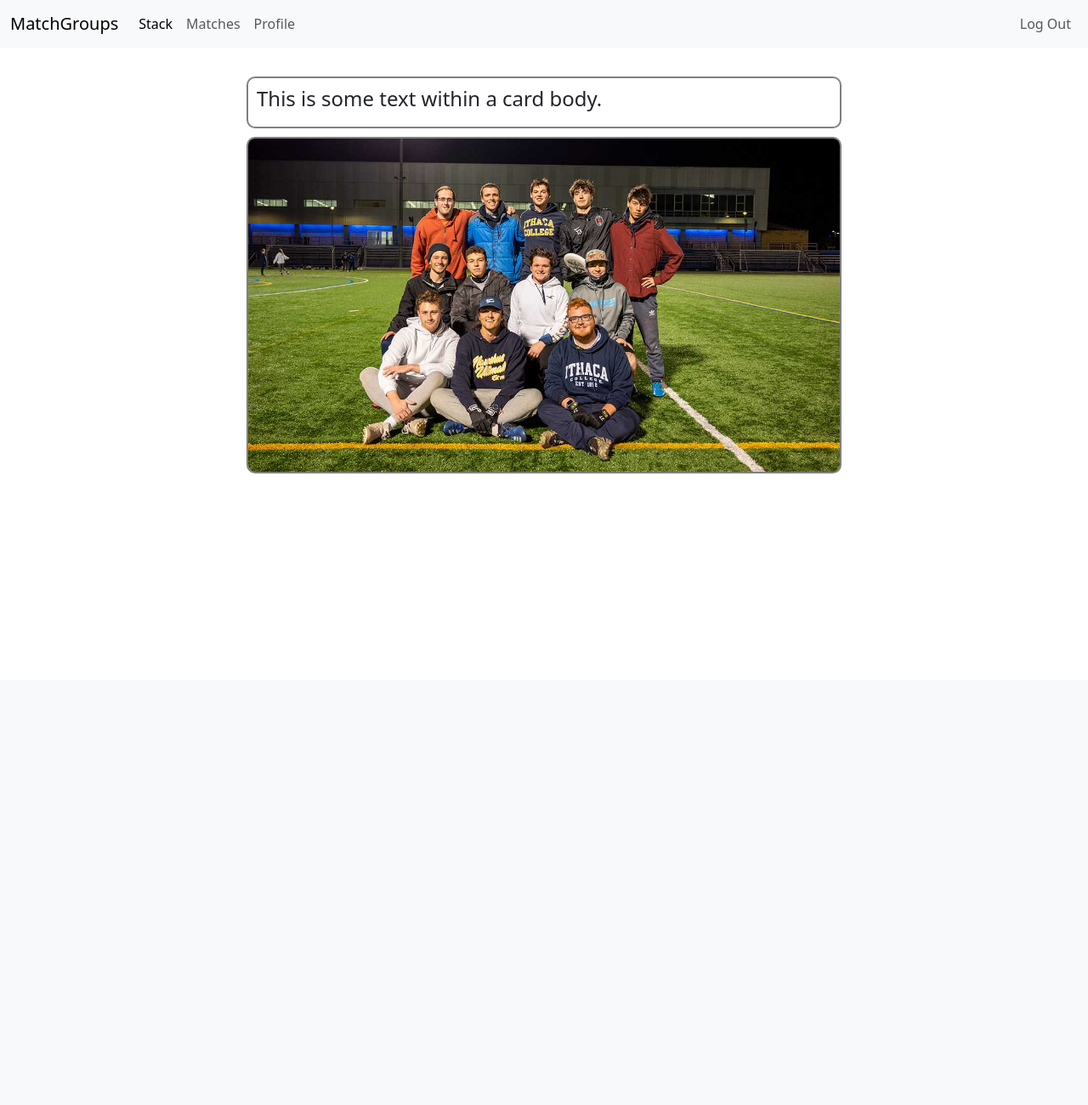
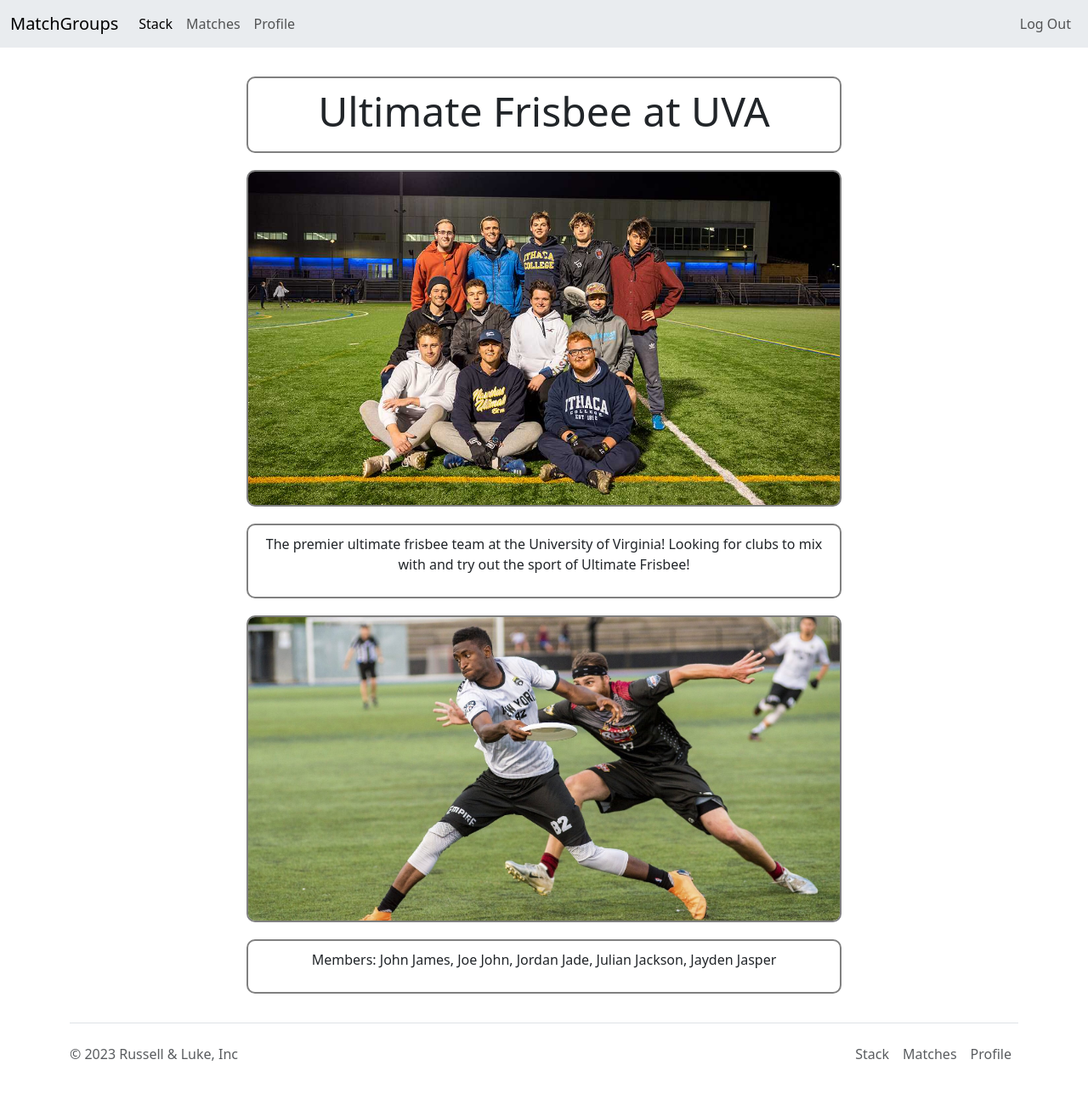
Before and after one commit to russelllee123/devenv, a PHP site: page /matchgroups/home in a window 1280 px wide. Shown: the whole page at 85% size. Before the commit the page ends 557 px from the top, so only its background shows below. Run offline with PHP 8.4, Linux system fonts and the light colour scheme.

Commit message:
added footer

```diff
--- a/web/www/matchgroups/home/index.html
+++ b/web/www/matchgroups/home/index.html
@@ -23,7 +23,7 @@ Sources used: https://cs4640.cs.virginia.edu,
     </head>
 
     <body>
-        <nav class="navbar navbar-expand-lg bg-body-tertiary">
+        <nav class="navbar navbar-expand-lg bg-body-secondary">
             <div class="container-fluid">
               <a class="navbar-brand" href="#">MatchGroups</a>
               <button class="navbar-toggler" type="button" data-bs-toggle="collapse" data-bs-target="#navbarSupportedContent" aria-controls="navbarSupportedContent" aria-expanded="false" aria-label="Toggle navigation">
@@ -48,18 +48,45 @@ Sources used: https://cs4640.cs.virginia.edu,
                   </ul>
               </div>
             </div>
-          </nav>
+        </nav>
 
           <br>
 
-          <div class="box text-center add-padding">
-            <h4 class="text-center">This is some text within a card body.</h4>
+          <div class="box text-box">
+            <h1 class="display-5">Ultimate Frisbee at UVA</h1> <br>
           </div>
 
           <div class="box contain-image">
             <img src="../images/frisbee-team.jpg" alt="Team of frisbee players">
           </div>
 
+          <div class="box text-box">
+            <p>The premier ultimate frisbee team at the University of Virginia! Looking for clubs
+                to mix with and try out the sport of Ultimate Frisbee!
+            </p>
+          </div>
+
+          <div class="box contain-image">
+            <img src="../images/frisbee-play.jpg" alt="Team of frisbee players">
+          </div>
+
+          <div class="box text-box">
+            <p>Members: John James, Joe John, Jordan Jade, Julian Jackson, Jayden Jasper</p>
+          </div>
+
+          <body class="d-flex flex-column min-vh-100">
+            <div class="wrapper flex-grow-1"></div>
+            <div class="container">
+              <footer class="d-flex flex-wrap justify-content-between align-items-center py-3 my-4 border-top">
+                <p class="col-md-4 mb-0 text-muted">&copy; 2023 Russell & Luke, Inc</p>
+                <ul class="nav col-md-4 justify-content-end">
+                  <li class="nav-item"><a href="../home" class="nav-link px-2 text-muted">Stack</a></li>
+                  <li class="nav-item"><a href="../matches" class="nav-link px-2 text-muted">Matches</a></li>
+                  <li class="nav-item"><a href="../profile" class="nav-link px-2 text-muted">Profile</a></li>
+                </ul>
+              </footer>
+            </div>
+          </body>
 
       <script src="https://cdn.jsdelivr.net/npm/bootstrap@5.3.2/dist/js/bootstrap.bundle.min.js" integrity="sha384-C6RzsynM9kWDrMNeT87bh95OGNyZPhcTNXj1NW7RuBCsyN/o0jlpcV8Qyq46cDfL" crossorigin="anonymous"></script>
     </body>
--- a/web/www/matchgroups/styles/main.css
+++ b/web/www/matchgroups/styles/main.css
@@ -39,10 +39,11 @@
     flex-wrap: wrap;
     flex-direction: row;
     display: flex;
-    text-align: center;
 }
 
-.add-padding {
+.text-box {
+    justify-content: center;
+    align-items: center;
     padding: 10px;
 }
 
@@ -53,7 +54,6 @@
     object-fit: contain;
 }
 
-
 @media screen and (min-width: 720px) {
     .box {
         width: 700px;
```
Also changed, not shown: web/www/matchgroups/matches/index.html (+14 -1 lines), web/www/matchgroups/profile/index.html (+14 -1 lines).
